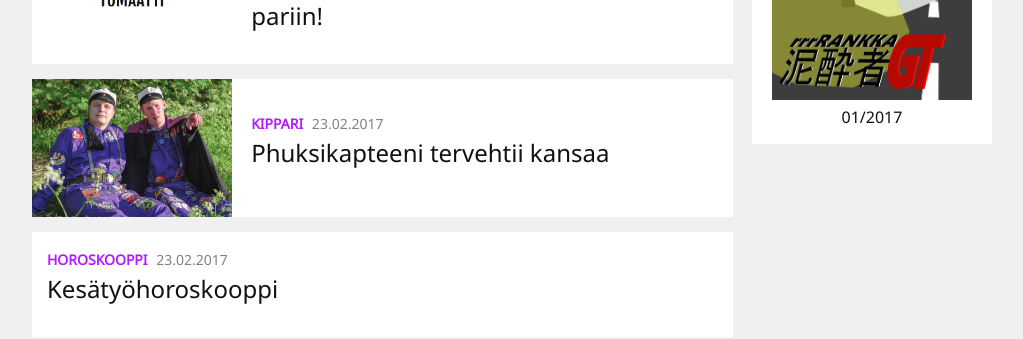
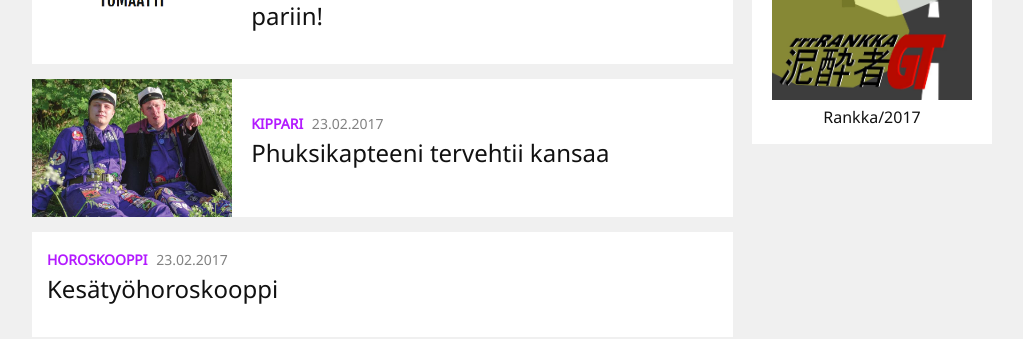
Before and after one commit to AS-kilta/gt-web, a Jekyll site: the page built from index.html, in a window 1280 px wide and 900 px high, scrolled down 381 px. Shown: the part 154-493 px from the top of the window, without its empty margins (128-1151 px from the left). Built offline with Jekyll 4.4.1, drawn with Linux system fonts in a browser that asks for light colours.

Commit message:
Update magazine number on latest page

```diff
--- a/_includes/magazine.html
+++ b/_includes/magazine.html
@@ -3,5 +3,5 @@
   <a href="/uusi_lehti/">
     <img class="magazine-cover" src="{{ '/static/2017-rankka/kansi.jpg' | prepend: site.baseurl }}">
   </a>
-  <p class="magazine__number">01/2017</p>
+  <p class="magazine__number">{{ site.latest_magazine }}</p>
 </div>
```
